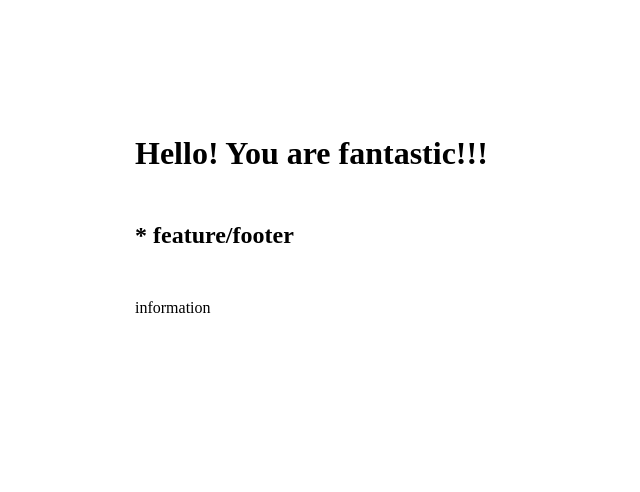
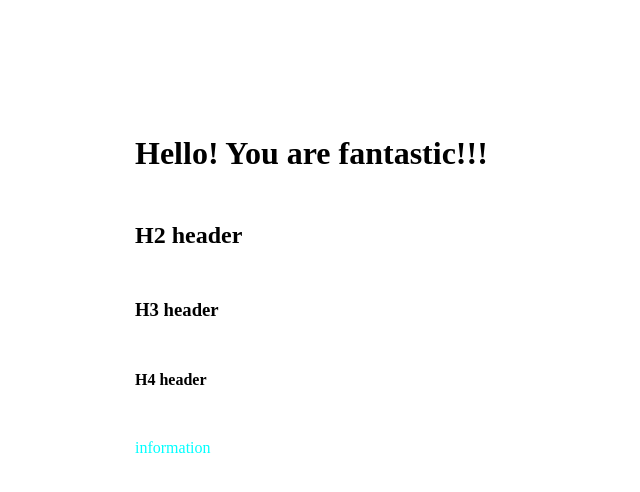
Before and after one commit to maslakoff/gittest, a website built with Parcel: page index.html in a window 1280 px wide. Shown: the whole page, without its empty margins (0-640 px from the left). Built offline with nearby package versions, Linux system fonts and the light colour scheme.

Commit message:
add parcel

```diff
--- a/index.html
+++ b/index.html
@@ -9,7 +9,9 @@
 </head>
 <body>
     <h1>Hello! You are fantastic!!!</h1>
-    <h2>* feature/footer</h2>
+    <h2>H2 header</h2>
+    <h3>H3 header</h3>
+    <h4>H4 header</h4>
     <section id="information" class="section information">information</div>
 <script src="app.js"></script>
 </body>
--- a/main.css
+++ b/main.css
@@ -2,3 +2,7 @@
     margin: 40px;
     padding: 5px;
 }
+
+.information {
+    color: cyan;
+}
--- a/package.json
+++ b/package.json
@@ -4,7 +4,8 @@
   "description": "An example of git and",
   "main": "app.js",
   "scripts": {
-    "test": "echo \"Error: no test specified\" && exit 1"
+    "dev": "parcel ./index.html",
+    "build": "parcel build ./index.html"
   },
   "repository": {
     "type": "git",
@@ -19,5 +20,8 @@
   "homepage": "https://github.com/maslakoff/gittest#readme",
   "dependencies": {
     "chalk": "^4.1.0"
+  },
+  "devDependencies": {
+    "parcel-bundler": "^1.12.5"
   }
 }
```
Also changed, not shown: app.js (+6 -3 lines), 2 other files.
